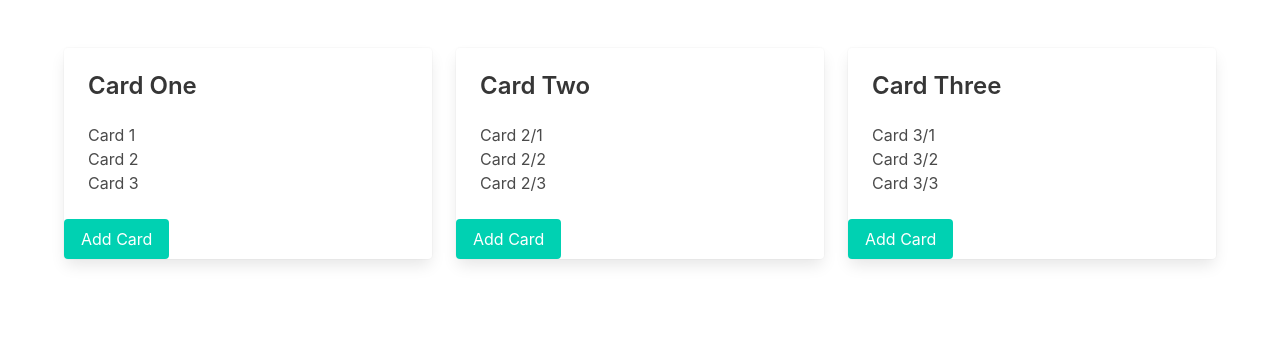
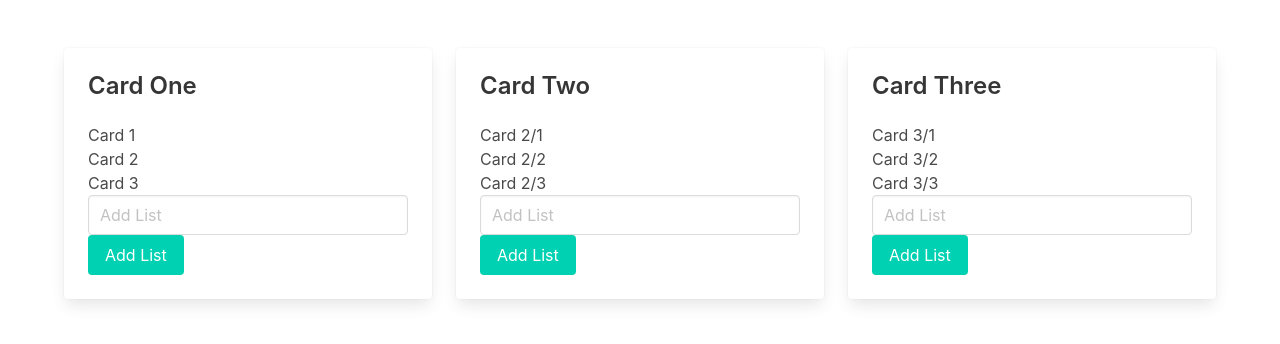
Before and after one commit to anesask/kanban_board_react, a React (Create React App) app in the folder client/: page / in a window 1280 px wide. Shown: the top 344 px of the page. Built offline with nearby package versions, Linux system fonts and the light colour scheme.

Commit message:
Idea Rethinking

```diff
--- /dev/null
+++ b/client/src/components/AddList.js
@@ -0,0 +1,27 @@
+import React, { useState, useContext } from "react";
+import { GlobalContext } from "../context/GlobalState";
+export const AddList = () => {
+  const [text, setText] = useState("");
+  const { addList } = useContext(GlobalContext);
+  const onSubmit = (e) => {
+    e.preventDefault();
+    const newList = {
+      id: Math.floor(Math.random() * 10000000),
+      title: text,
+    };
+    addList(newList);
+    console.log(newList);
+  };
+  return (
+    <form onSubmit={onSubmit} className="control">
+      <input
+        className="input"
+        type="text"
+        value={text}
+        onChange={(e) => setText(e.target.value)}
+        placeholder="Add List"
+      />
+      <button className="button is-primary">Add List</button>
+    </form>
+  );
+};
--- a/client/src/components/Card.js
+++ b/client/src/components/Card.js
@@ -1,15 +1,15 @@
-import React, { useContext } from "react";
-import { GlobalContext } from "../context/GlobalState";
+import React from "react";
+// import { GlobalContext } from "../context/GlobalState";
 
-export const Card = ({ cardID, text }) => {
-  const { deleteCard } = useContext(GlobalContext);
+export const Card = ({ id, text }) => {
+  // const { deleteCard } = useContext(GlobalContext);
   return (
     <li className="list-item">
       {text}
-      <button
+      {/* <button
         className="delete is-pulled-right btn-hover"
-        onClick={() => deleteCard(cardID)}
-      />
+        onClick={() => deleteCard(id)}
+      /> */}
     </li>
   );
 };
--- a/client/src/components/List.js
+++ b/client/src/components/List.js
@@ -1,8 +1,11 @@
 import React from "react";
 import { Card } from "./Card";
-import { ActionButton } from "./ActionButton";
+import { AddList } from "./AddList";
+// import { ActionButton } from "./ActionButton";
+// import { GlobalContext } from "../context/GlobalState";
+
 export const List = ({ title, cards }) => {
-  console.log();
+  // const { deleteCard } = useContext(GlobalContext);
   return (
     <div className="column">
       <div className="card">
@@ -10,11 +13,13 @@ export const List = ({ title, cards }) => {
           <p className="title is-4">{title}</p>
           <ul className="list is-hoverable">
             {cards.map((card) => (
-              <Card cardID={card.id} key={card.id} text={card.text} />
+              <Card id={card.id} key={card.id} text={card.text} />
             ))}
           </ul>
+          <AddList/>
         </div>
-        <ActionButton/>
+
+        {/* <ActionButton /> */}
       </div>
     </div>
   );
--- a/client/src/context/AppReducer.js
+++ b/client/src/context/AppReducer.js
@@ -1,10 +1,18 @@
 export default (state, action) => {
   switch (action.type) {
-    case "DELETE_CARD":
+    case "ADD_LIST":
       return {
         ...state,
-        lists: state.lists.filter(lists => lists.id !== action.payload),
+        cards: [],
+        title: action.payload
       };
+
+    case "DELETE_LIST":
+      return {
+        ...state,
+        lists: state.lists.filter((list) => list.id !== action.payload),
+      };
+
     default:
       return state;
   }
--- a/client/src/context/GlobalState.js
+++ b/client/src/context/GlobalState.js
@@ -1,5 +1,5 @@
 import React, { createContext, useReducer } from "react";
-import AppReducer from './AppReducer';
+import AppReducer from "./AppReducer";
 
 // Initial sate
 const initialState = {
@@ -42,17 +42,23 @@ export const GlobalProvider = ({ children }) => {
   const [state, dispatch] = useReducer(AppReducer, initialState);
 
   // Actions
-  function deleteCard(id){
-    console.log('Delete fired!');
+  function deleteList(id) {
+    console.log("Delete card");
     dispatch({
-      type: 'DELETE_CARD',
-      payload: id
-    })
+      type: "DELETE_LIST",
+      payload: id,
+    });
+  }
+  function addList(lists) {
+    console.log("Add Card");
+    dispatch({
+      type: "ADD_LIST",
+      payload: lists,
+    });
   }
 
-
   return (
-    <GlobalContext.Provider value={{ lists: state.lists, deleteCard }}>
+    <GlobalContext.Provider value={{ lists: state.lists, addList, deleteList }}>
       {children}
     </GlobalContext.Provider>
   );
```
